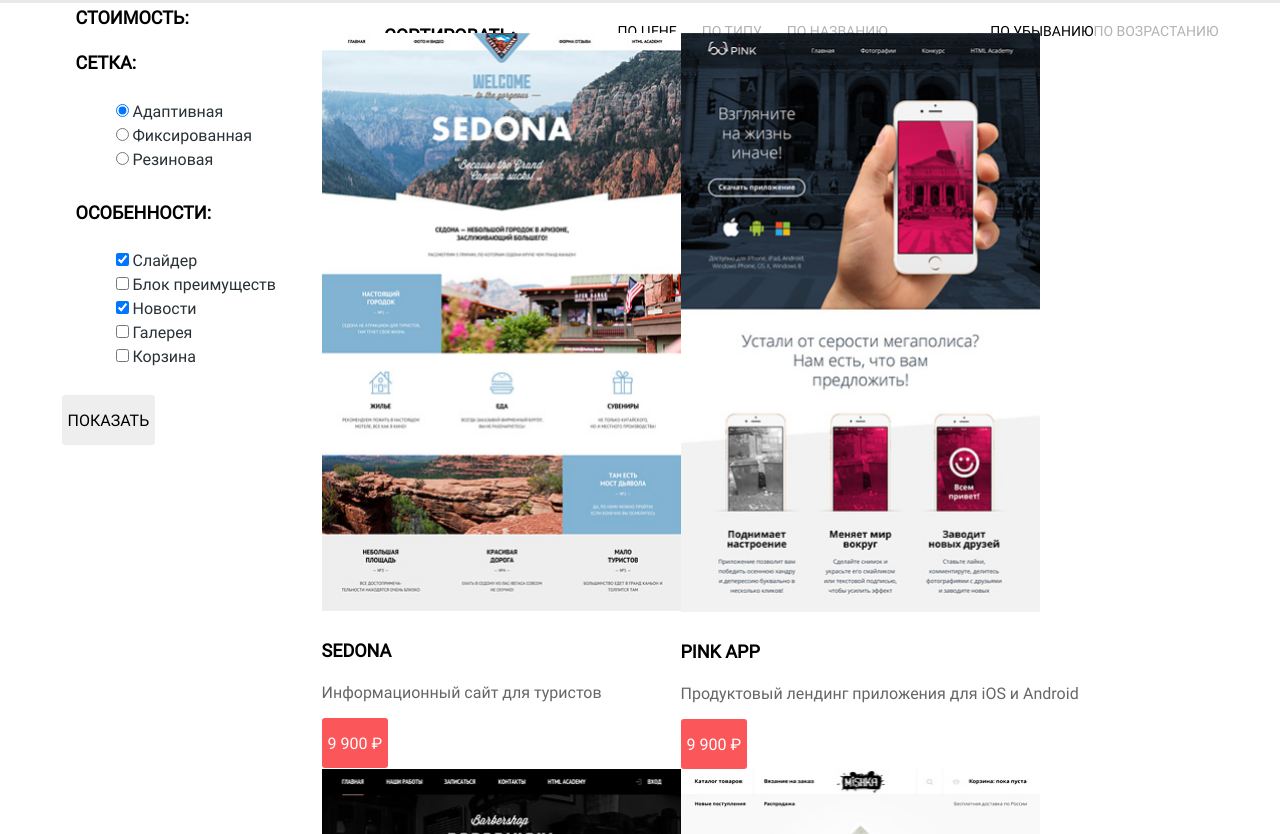
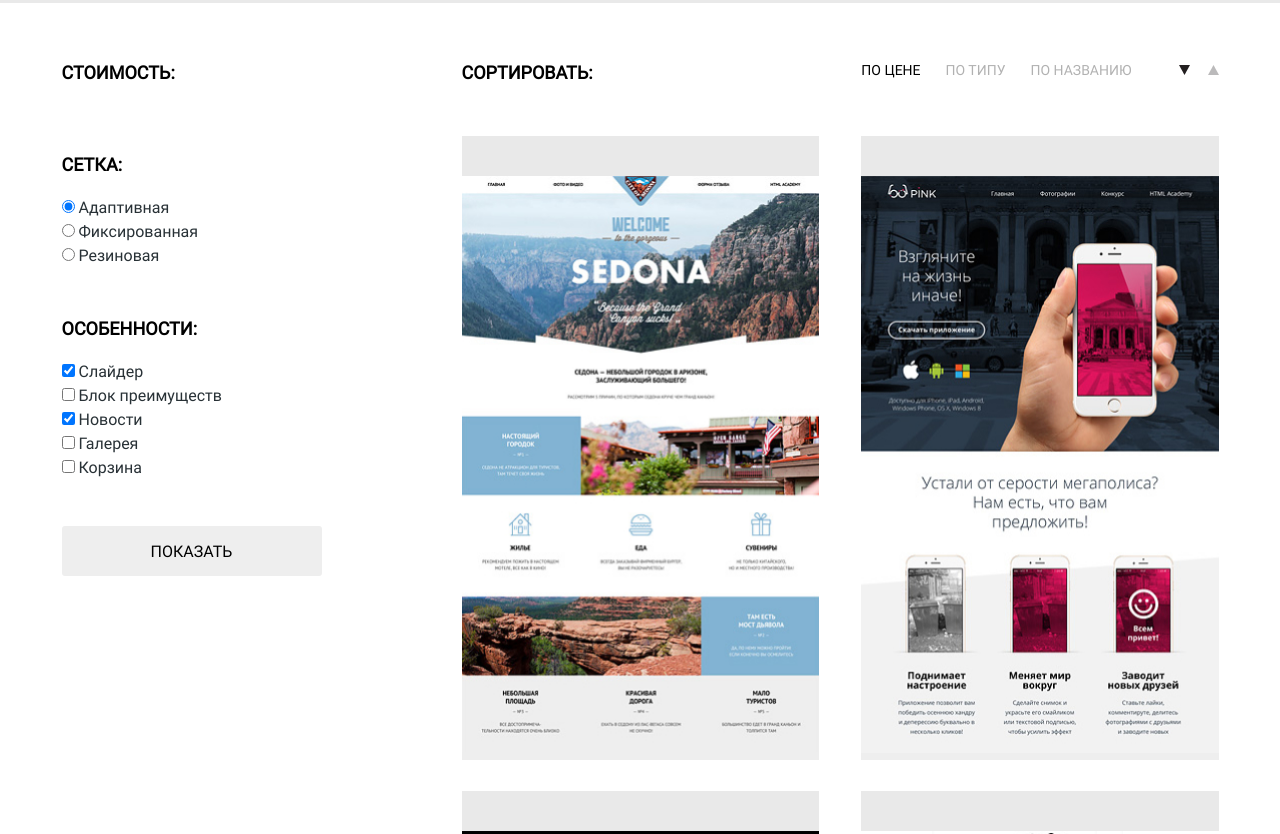
Before and after one commit to JellyInLaw/831025-nerds-30, a plain HTML site: page catalog.html in a window 1280 px wide. Shown: the part 435-1269 px from the top of the page. Drawn offline with Linux system fonts and the light colour scheme.

Commit message:
сетка на гридах и флексах для каталога

```diff
--- a/catalog.html
+++ b/catalog.html
@@ -136,7 +136,7 @@
         </section>
         <section class="sorting">
           <h2 class="section-title">Сортировка</h2>
-          <p class="filter-title">Сортировать:</p>
+          <p class="filter-title sort-title">Сортировать:</p>
           <ul class="sort-by-property-list">
             <li class="sort-by-property-item">
               <a class="sort-by-property-link current-sort-link" href="#"
@@ -152,12 +152,12 @@
           </ul>
           <ul class="sort-from-to-list">
             <li class="sort-from-to-item">
-              <a class="sort-from-to-link current-sort-link" href="#"
+              <a class="sort-from-to-link current-sort-link sort-down" href="#"
                 >По убыванию</a
               >
             </li>
             <li class="sort-from-to-item">
-              <a class="sort-from-to-link" href="#">По возрастанию</a>
+              <a class="sort-from-to-link sort-up" href="#">По возрастанию</a>
             </li>
           </ul>
         </section>
@@ -165,6 +165,7 @@
           <h2 class="section-title">Список товаров</h2>
           <ul class="products-list">
             <li class="product-card">
+              <div class="card-top"></div>
               <a href="#">
                 <img
                   class="card-img"
@@ -176,11 +177,14 @@
                 <div class="product-card-wrapper">
                   <h3 class="card-title">Sedona</h3>
                   <p class="card-text">Информационный сайт для туристов</p>
+                  <button class="button card-button" type="button">
+                    9 900 ₽
+                  </button>
                 </div>
               </a>
-              <button class="button card-button" type="button">9 900 ₽</button>
             </li>
             <li class="product-card">
+              <div class="card-top"></div>
               <a href="#">
                 <img
                   class="card-img"
@@ -194,11 +198,14 @@
                   <p class="card-text">
                     Продуктовый лендинг приложения для iOS и Android
                   </p>
+                  <button class="button card-button" type="button">
+                    9 900 ₽
+                  </button>
                 </div>
               </a>
-              <button class="button card-button" type="button">9 900 ₽</button>
             </li>
             <li class="product-card">
+              <div class="card-top"></div>
               <a href="#">
                 <img
                   class="card-img"
@@ -210,11 +217,14 @@
                 <div class="product-card-wrapper">
                   <h3 class="card-title">Barbershop</h3>
                   <p class="card-text">Сайт салона красоты. Для мужчин, да.</p>
+                  <button class="button card-button" type="button">
+                    9 900 ₽
+                  </button>
                 </div>
               </a>
-              <button class="button card-button" type="button">9 900 ₽</button>
             </li>
             <li class="product-card">
+              <div class="card-top"></div>
               <a href="#">
                 <img
                   class="card-img"
@@ -226,11 +236,14 @@
                 <div class="product-card-wrapper">
                   <h3 class="card-title">Mishka</h3>
                   <p class="card-text">Интернет-магазин вязаных игрушек</p>
+                  <button class="button card-button" type="button">
+                    9 900 ₽
+                  </button>
                 </div>
               </a>
-              <button class="button card-button" type="button">9 900 ₽</button>
             </li>
-            <li class="product-card-wrapper">
+            <li class="product-card">
+              <div class="card-top"></div>
               <a href="#">
                 <img
                   class="card-img"
@@ -242,11 +255,14 @@
                 <div class="product-card-wrapper">
                   <h3 class="card-title">A plus</h3>
                   <p class="card-text">Лендинг курсов повышения квалификации</p>
+                  <button class="button card-button" type="button">
+                    9 900 ₽
+                  </button>
                 </div>
               </a>
-              <button class="button card-button" type="button">9 900 ₽</button>
             </li>
             <li class="product-card">
+              <div class="card-top"></div>
               <a href="#">
                 <img
                   class="card-img"
@@ -260,9 +276,11 @@
                   <p class="card-text">
                     Промо-сайт производителя крафтового кваса
                   </p>
+                  <button class="button card-button" type="button">
+                    9 900 ₽
+                  </button>
                 </div>
               </a>
-              <button class="button card-button" type="button">9 900 ₽</button>
             </li>
           </ul>
           <ul class="pagination-list">
--- a/css/style.css
+++ b/css/style.css
@@ -117,6 +117,7 @@
   cursor: pointer;
   padding-top: 17px;
   padding-bottom: 15px;
+  padding: 17px 0 15px 0;
 }
 
 .section-title {
@@ -608,20 +609,35 @@
 
 .filter-block fieldset {
   border: none;
+  margin: 0;
+  padding: 0;
+  margin-bottom: 46px;
+}
+
+.filter-block ul {
+  margin: 0;
+  padding: 0;
 }
 
 .main-catalog-content {
   display: grid;
   grid-template-columns: 260px 1fr;
   grid-template-rows: 30px auto;
+  padding-top: 55px;
+  column-gap: 140px;
 }
 
 .filter-title {
   font-weight: bold;
   font-size: 18px;
   line-height: 30px;
+  margin: 0 0 16px 0;
   text-transform: uppercase;
   color: var(--basic-black);
+}
+
+.features-filter {
+  margin-bottom: 50px;
 }
 
 .grid-filter-item label,
@@ -631,6 +647,7 @@
 .filter-block-button {
   font-weight: 500;
   line-height: 18px;
+  width: 260px;
   background-color: var(--basic-grey);
   color: var(--basic-black);
 }
@@ -638,6 +655,10 @@
 .sorting {
   display: flex;
   justify-content: space-between;
+}
+
+.sort-title {
+  margin-right: auto;
 }
 
 .sort-by-property-item:not(:last-child) {
@@ -648,6 +669,8 @@
 .sort-from-to-list {
   display: flex;
   justify-content: space-between;
+  margin: 0;
+  padding: 0;
 }
 
 .sort-by-property-link,
@@ -657,6 +680,33 @@
   text-transform: uppercase;
   opacity: 0.3;
   color: var(--basic-black);
+}
+
+.sort-from-to-list {
+  margin: 0;
+  padding: 0;
+  margin-left: 47px;
+  display: flex;
+  width: 40px;
+  justify-content: space-between;
+}
+
+.sort-from-to-link {
+  font-size: 0;
+  line-height: 0;
+  display: inline-block;
+  width: 11px;
+  height: 10px;
+  vertical-align: middle;
+}
+
+.sort-down {
+  background: url(../img/icon-down-dir.svg) no-repeat center center;
+}
+
+.sort-up {
+  transform: rotate(180deg);
+  background: url(../img/icon-down-dir.svg) no-repeat center center;
 }
 
 .sort-by-property-link:hover,
@@ -669,16 +719,45 @@
 }
 
 .products {
+  padding-top: 48px;
   grid-column: 2/3;
   grid-row: 2/-1;
+  row-gap: 31px;
+  column-gap: 42px;
 }
 
 .products-list {
   margin: 0;
   padding: 0;
-  display: flex;
-  align-content: flex-start;
-  flex-wrap: wrap;
+  display: grid;
+  grid-template-columns: 1fr 1fr;
+  row-gap: 31px;
+  column-gap: 42px;
+}
+
+.product-card {
+  display: inline-block;
+  position: relative;
+  border-radius: 50%;
+}
+
+.card-top {
+  background-color: var(--catalog-win-color);
+  width: 100%;
+  height: 40px;
+}
+
+.product-card-wrapper {
+  position: absolute;
+  text-align: center;
+  background-color: var(--basic-grey);
+  padding: 26px 45px 44px 45px;
+  z-index: -1;
+  bottom: 0;
+}
+
+.product-card:hover .product-card-wrapper {
+  z-index: 1;
 }
 
 .card-title {
@@ -686,6 +765,7 @@
   font-size: 18px;
   line-height: 30px;
   text-transform: uppercase;
+  margin-bottom: 12px;
   color: var(--basic-black);
 }
 
@@ -700,7 +780,12 @@
 
 .card-text {
   line-height: 18px;
+  margin-bottom: 32px;
   color: var(--contact-text-color);
+}
+
+.card-button {
+  width: 200px;
 }
 
 .card-button:hover,
@@ -713,8 +798,12 @@
 }
 
 .pagination-list {
+  margin: 0;
+  padding: 0;
+  margin-top: 54px;
   display: flex;
   justify-content: start;
+  align-items: center;
 }
 
 .pagination-item {
@@ -726,8 +815,14 @@
   color: var(--basic-black);
   font-weight: 500;
   text-transform: uppercase;
-  line-height: 18px;
+  line-height: 1;
   border-radius: 3px;
+  width: 50px;
+  height: 50px;
+  text-align: center;
+  display: flex;
+  align-items: center;
+  justify-content: center;
 }
 
 .pagination-item a:hover,
@@ -743,5 +838,11 @@
   background-color: transparent;
   border: 3px solid var(--current-pagination-item);
   border-radius: 3px;
+  width: 44px;
+  height: 44px;
+}
+
+.pagination-item:last-child a {
+  width: 260px;
 }
 /* catalog */
```
Also changed, not shown: img/icon-down-dir.svg (added).
